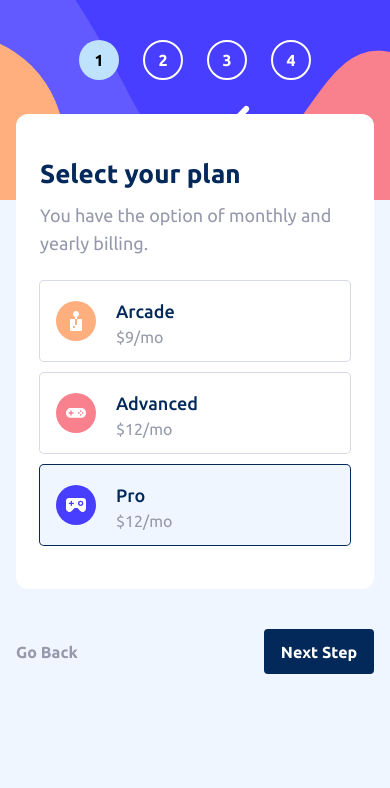
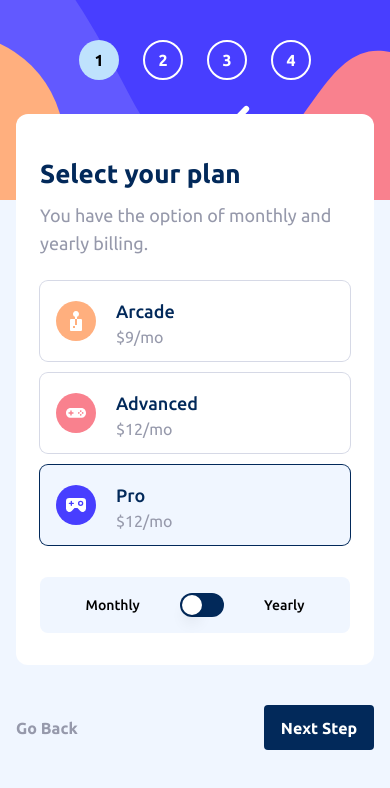
Before and after one commit to FesoQue/Advance-Multi-Step-Form, a Next.js app: page / in a window 390 px wide. Shown: the top 788 px of the page. Built offline with nearby package versions, Linux system fonts and the light colour scheme.

Commit message:
feat(mobile): billing plan design done

```diff
--- a/components/BillingPlan.tsx
+++ b/components/BillingPlan.tsx
@@ -1,14 +1,11 @@
 import React from "react";
 import * as ToggleGroup from "@radix-ui/react-toggle-group";
-import {
-  TextAlignLeftIcon,
-  TextAlignCenterIcon,
-  TextAlignRightIcon,
-} from "@radix-ui/react-icons";
 import Image from "next/image";
+import { Switch } from "./ui/switch";
+import { Label } from "./ui/label";
 
 const toggleGroupItemClasses =
-  "hover:bg-alabaster data-[state=on]:bg-magnolia data-[state=on]:shadow-[0_0_0_1px] shadow-[0_0_0_1px] shadow-light-gray rounded data-[state=on]:shadow-marine-blue flex p-4 w-full  items-center bg-white leading-4 mb-3 focus:z-10 focus:shadow-[0_0_0_1px] focus:shadow-marine-blue focus:outline-none";
+  "hover:bg-alabaster data-[state=on]:bg-magnolia data-[state=on]:shadow-[0_0_0_1px] shadow-[0_0_0_1px] shadow-light-gray rounded-lg data-[state=on]:shadow-marine-blue flex p-4 w-full  items-center bg-white leading-4 mb-3 focus:z-10 focus:shadow-[0_0_0_1px] focus:shadow-marine-blue focus:outline-none";
 
 const BillingPlan = () => {
   return (
@@ -81,6 +78,12 @@ const BillingPlan = () => {
           </div>
         </ToggleGroup.Item>
       </ToggleGroup.Root>
+
+      <div className="mt-8 flex items-center justify-center gap-10 rounded-lg bg-magnolia py-4">
+        <Label htmlFor="subscription">Monthly</Label>
+        <Switch id="subscription" checked={false} />
+        <Label htmlFor="subscription">Yearly</Label>
+      </div>
     </div>
   );
 };
--- /dev/null
+++ b/components/ui/label.tsx
@@ -0,0 +1,22 @@
+"use client";
+
+import * as React from "react";
+import * as LabelPrimitive from "@radix-ui/react-label";
+import { cn } from "../../utils";
+
+const Label = React.forwardRef<
+  React.ElementRef<typeof LabelPrimitive.Root>,
+  React.ComponentPropsWithoutRef<typeof LabelPrimitive.Root>
+>(({ className, ...props }, ref) => (
+  <LabelPrimitive.Root
+    ref={ref}
+    className={cn(
+      "text-sm font-medium leading-none peer-disabled:cursor-not-allowed peer-disabled:opacity-70",
+      className
+    )}
+    {...props}
+  />
+));
+Label.displayName = LabelPrimitive.Root.displayName;
+
+export { Label };
--- /dev/null
+++ b/components/ui/switch.tsx
@@ -0,0 +1,28 @@
+"use client";
+
+import * as React from "react";
+import * as SwitchPrimitives from "@radix-ui/react-switch";
+import { cn } from "../../utils";
+
+const Switch = React.forwardRef<
+  React.ElementRef<typeof SwitchPrimitives.Root>,
+  React.ComponentPropsWithoutRef<typeof SwitchPrimitives.Root>
+>(({ className, ...props }, ref) => (
+  <SwitchPrimitives.Root
+    className={cn(
+      "peer inline-flex h-[24px] w-[44px] shrink-0 cursor-pointer items-center rounded-full border-2 border-transparent transition-colors focus:outline-none focus:ring-2 focus:ring-slate-400 focus:ring-offset-2 disabled:cursor-not-allowed disabled:opacity-50 data-[state=checked]:bg-marine-blue data-[state=unchecked]:bg-marine-blue dark:focus:ring-slate-400 dark:focus:ring-offset-slate-900 dark:data-[state=checked]:bg-slate-400 dark:data-[state=unchecked]:bg-slate-700",
+      className
+    )}
+    {...props}
+    ref={ref}
+  >
+    <SwitchPrimitives.Thumb
+      className={cn(
+        "pointer-events-none block h-5 w-5 rounded-full bg-white shadow-lg ring-0 transition-transform data-[state=checked]:translate-x-5 data-[state=unchecked]:translate-x-0"
+      )}
+    />
+  </SwitchPrimitives.Root>
+));
+Switch.displayName = SwitchPrimitives.Root.displayName;
+
+export { Switch };
--- a/package.json
+++ b/package.json
@@ -16,11 +16,16 @@
     "@types/node": "18.15.11",
     "@types/react": "18.0.32",
     "@types/react-dom": "18.0.11",
+    "class-variance-authority": "^0.5.1",
+    "clsx": "^1.2.1",
     "eslint": "8.37.0",
     "eslint-config-next": "13.2.4",
+    "lucide-react": "^0.130.0",
     "next": "13.2.4",
     "react": "18.2.0",
     "react-dom": "18.2.0",
+    "tailwind-merge": "^1.11.0",
+    "tailwindcss-animate": "^1.0.5",
     "typescript": "5.0.3",
     "zod": "^3.21.4"
   },
--- /dev/null
+++ b/utils.tsx
@@ -0,0 +1,6 @@
+import { ClassValue, clsx } from "clsx";
+import { twMerge } from "tailwind-merge";
+
+export function cn(...inputs: ClassValue[]) {
+  return twMerge(clsx(inputs));
+}
```
Also changed, not shown: 1 other file (tests, documents, lock files or other folders).
